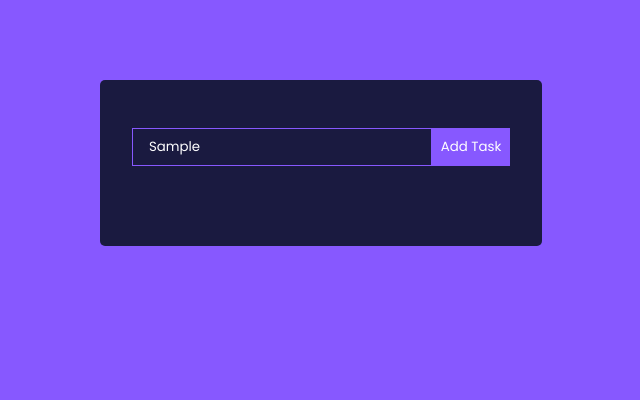
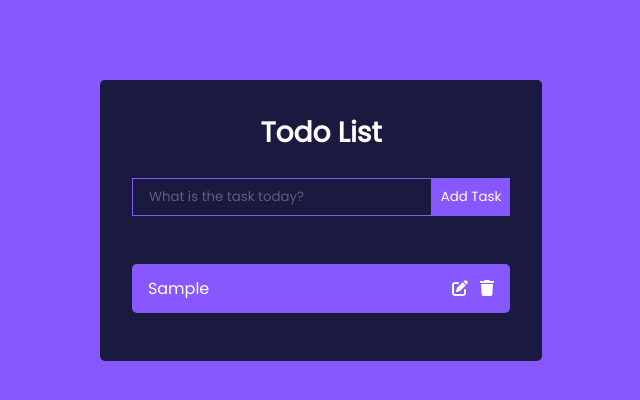
Before and after one commit to erawtfosgirl/todo-list-app, a React (Create React App) app: page / in a window 1280 px wide. Both pictures are taken after typing "Sample" into the empty fields and a click on the button "Add Task". Shown: the top 400 px of the page, without its empty margins (319-959 px from the left). Built offline with nearby package versions, Linux system fonts and the light colour scheme.

Commit message:
added todos

```diff
--- a/src/components/Todo.jsx
+++ b/src/components/Todo.jsx
@@ -1,7 +1,16 @@
 import React from 'react'
+import { FontAwesomeIcon } from '@fortawesome/react-fontawesome'
+import { faPenToSquare, faTrash } from '@fortawesome/free-solid-svg-icons'
 
-export const Todo = () => {
-  return (
-    <div>Todo</div>
-  )
+
+export const Todo = ({ todo }) => {
+    return (
+        <div className='todo'>
+            <p className={`${todo.completed ? 'completed' : ''}`}>{todo.task}</p>
+            <div>
+                <FontAwesomeIcon className="edit-icon" icon={faPenToSquare} />
+                <FontAwesomeIcon className="delete-icon" icon={faTrash} />
+            </div>
+        </div>
+    )
 }
--- a/src/components/TodoForm.jsx
+++ b/src/components/TodoForm.jsx
@@ -1,16 +1,17 @@
 import React, { useState } from 'react'
 
 
-export const TodoForm = () => {
+export const TodoForm = ({ addTodo }) => {
     const [value, setValue] = useState('');
 
-    const handleSubmit = e => {
+    const handleSubmit = (e) => {
         e.preventDefault();
-        console.log(value);
+        addTodo(value);
+        setValue('');
     }
     return (
         <form className='todo-form' onSubmit={handleSubmit}>
-            <input type="text" className='todo-input' placeholder='What is the task today?' onChange={(e) => setValue(e.target.value)} />
+            <input type="text" className='todo-input' placeholder='What is the task today?' value={value} onChange={(e) => setValue(e.target.value)} />
             <button type='submit' className='todo-btn'>Add Task</button>
         </form>
     )
--- a/src/components/TodoWrapper.jsx
+++ b/src/components/TodoWrapper.jsx
@@ -1,10 +1,26 @@
-import React from 'react'
+import React, { useState } from 'react'
 import { TodoForm } from './TodoForm'
+import {Todo} from './Todo'
+import { v4 as uuidv4 } from 'uuid'
+uuidv4();
 
 export const TodoWrapper = () => {
+    const [todos, setTodos] = useState([]);
+
+    const addTodo = (todo) => {
+        setTodos([
+            ...todos,
+            { id: uuidv4(), task: todo, completed: false, isEditing: false },
+        ]);
+        console.log(todos);
+    }
     return (
         <div className='todo-wrapper'>
-            <TodoForm />
+            <h1>Todo List</h1>
+            <TodoForm addTodo={addTodo} />
+            {todos.map((todo,index)=>(
+                  <Todo key={index} todo={todo} />
+            ))}
         </div>
     )
 }
```
